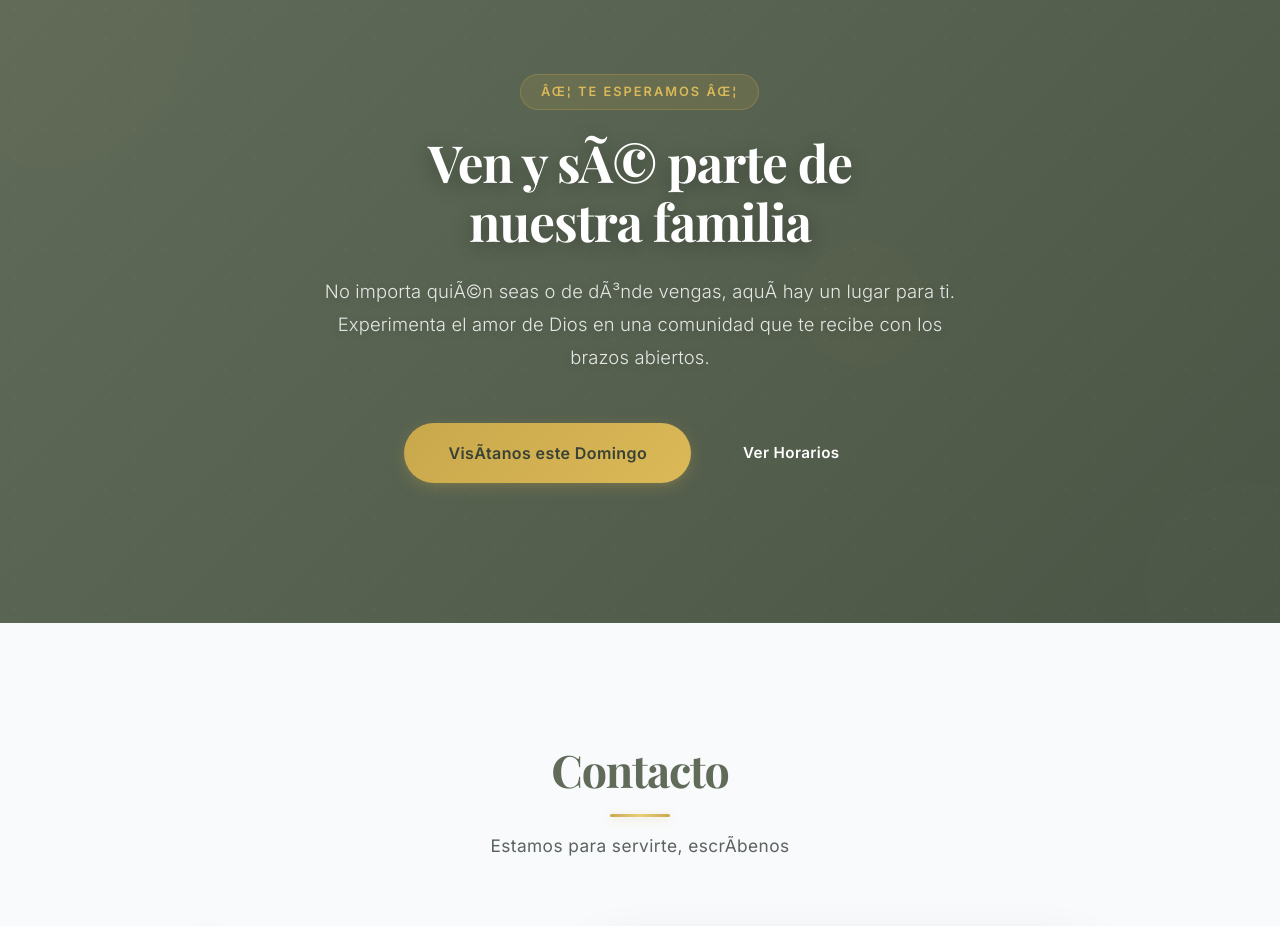
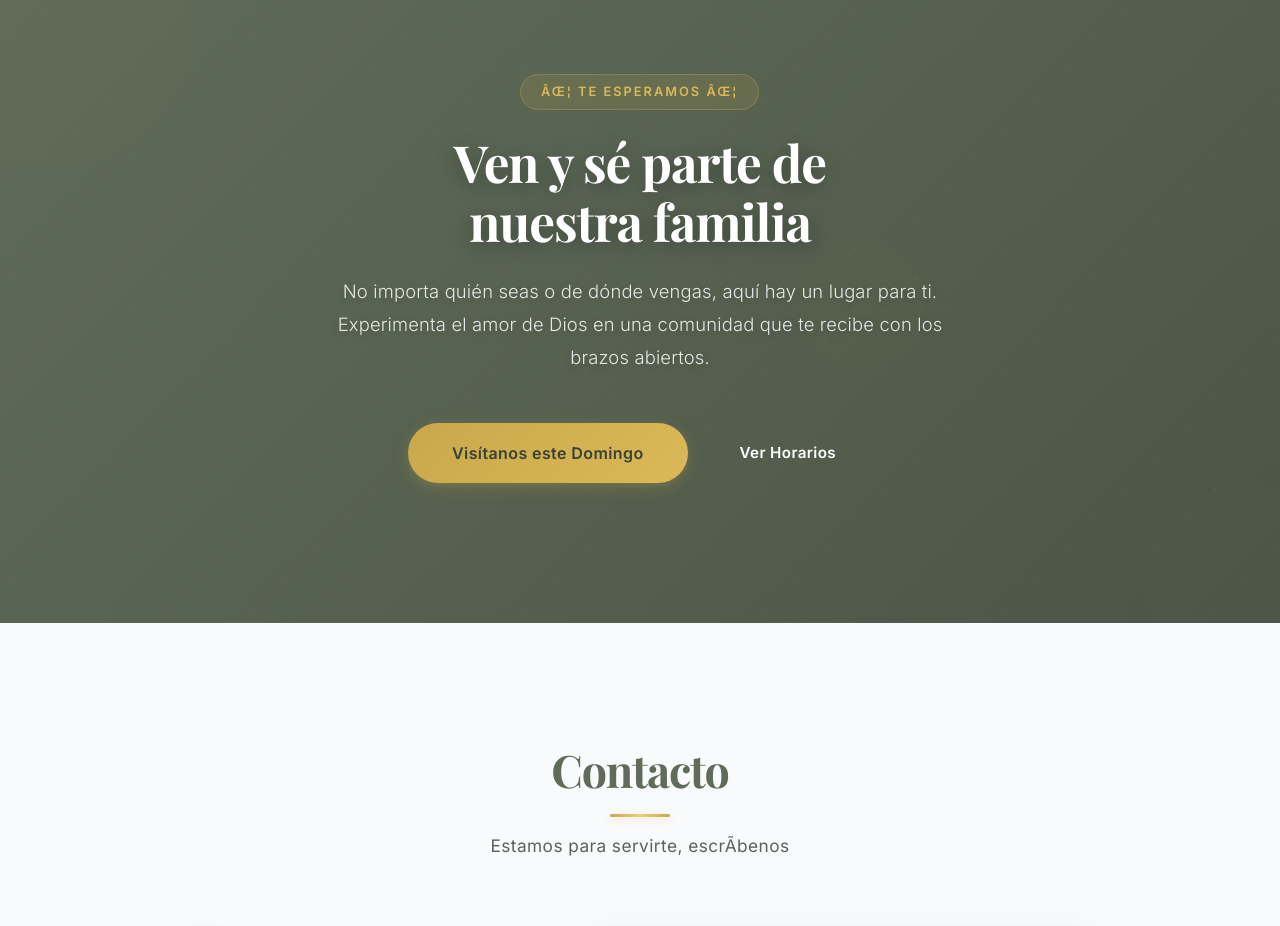
Before and after one commit to gerargram2006/Pagina-Iglesia, a React (Vite) app: page / in a window 1280 px wide. Shown: the part 5280-6206 px from the top of the page. Built offline with nearby package versions, Linux system fonts and the light colour scheme; no server answers.

Commit message:
fix: corrección de caracteres UTF-8 en CTASection.tsx

```diff
--- a/src/components/sections/CTASection.tsx
+++ b/src/components/sections/CTASection.tsx
@@ -5,27 +5,27 @@ interface CTASectionProps {
 export default function CTASection({ id = "unete" }: CTASectionProps) {
     return (
         <section id={id} className="cta-section">
-            {/* Contenedor de las partÃ­culas decorativas de fondo */}
+            {/* Contenedor de las partículas decorativas de fondo */}
             <div className="cta-particles" aria-hidden="true">
-                {/* Primera partÃ­cula decorativa */}
+                {/* Primera partícula decorativa */}
                 <span className="cta-particle cta-particle-1"></span>
-                {/* Segunda partÃ­cula decorativa */}
+                {/* Segunda partícula decorativa */}
                 <span className="cta-particle cta-particle-2"></span>
-                {/* Tercera partÃ­cula decorativa */}
+                {/* Tercera partícula decorativa */}
                 <span className="cta-particle cta-particle-3"></span>
             </div>
-            {/* Contenedor con el contenido de la llamada a la acciÃ³n */}
+            {/* Contenedor con el contenido de la llamada a la acción */}
             <div className="container cta-content">
                 {/* Insignia con el mensaje de bienvenida */}
                 <span className="cta-badge" data-animate="fade-in-down">âœ¦ Te esperamos âœ¦</span>
-                {/* TÃ­tulo principal que invita a unirse a la iglesia */}
-                <h2 data-animate="fade-in-up">Ven y sÃ© parte de<br/>nuestra familia</h2>
-                {/* PÃ¡rrafo de bienvenida para los visitantes */}
-                <p data-animate="fade-in-up">No importa quiÃ©n seas o de dÃ³nde vengas, aquÃ­ hay un lugar para ti. Experimenta el amor de Dios en una comunidad que te recibe con los brazos abiertos.</p>
-                {/* Contenedor con los botones de acciÃ³n */}
+                {/* Título principal que invita a unirse a la iglesia */}
+                <h2 data-animate="fade-in-up">Ven y sé parte de<br/>nuestra familia</h2>
+                {/* Párrafo de bienvenida para los visitantes */}
+                <p data-animate="fade-in-up">No importa quién seas o de dónde vengas, aquí hay un lugar para ti. Experimenta el amor de Dios en una comunidad que te recibe con los brazos abiertos.</p>
+                {/* Contenedor con los botones de acción */}
                 <div className="cta-buttons" data-animate="fade-in-up">
                     {/* Enlace para visitar la iglesia el domingo */}
-                    <a href="#contacto" className="btn btn-primary btn-lg">VisÃ­tanos este Domingo</a>
+                    <a href="#contacto" className="btn btn-primary btn-lg">Visítanos este Domingo</a>
                     {/* Enlace para ver los horarios de culto */}
                     <a href="#horarios" className="btn btn-cta-secondary">Ver Horarios</a>
                 </div>
```
